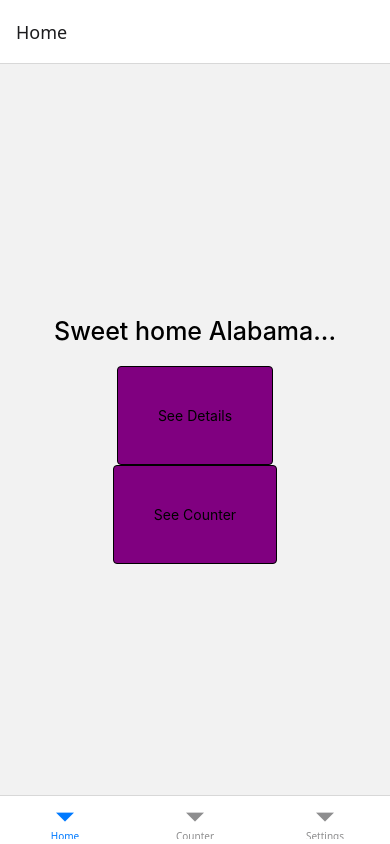
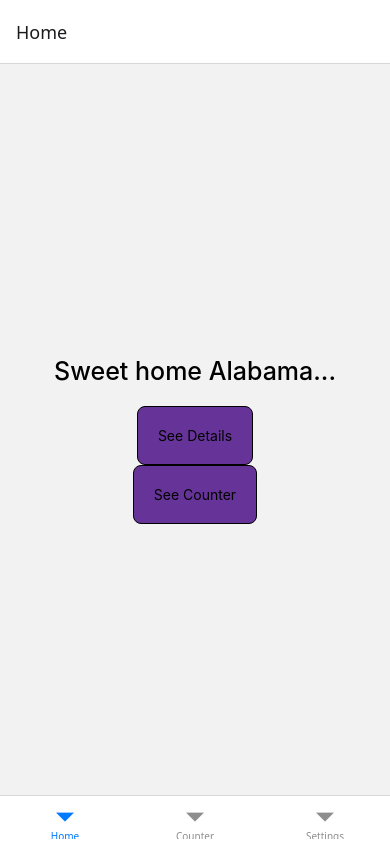
Before and after one commit to ATNekoo/CegepApp, a React Native app in the folder cegepapp/: screen /Home in a window 390 px wide. Built offline with nearby package versions, Linux system fonts and the light colour scheme.

Commit message:
Changement bouto

```diff
--- a/cegepapp/src/screens/HomeScreen.js
+++ b/cegepapp/src/screens/HomeScreen.js
@@ -31,9 +31,9 @@ const styles = StyleSheet.create({
         margin: 20,
     },
     button: {
-        padding: 40,
-        borderRadius: 4,
+        padding: 20,
+        borderRadius: 8,
         borderWidth: 1,
-        backgroundColor: 'purple',
+        backgroundColor: 'rebeccapurple',
     },
 });
```
